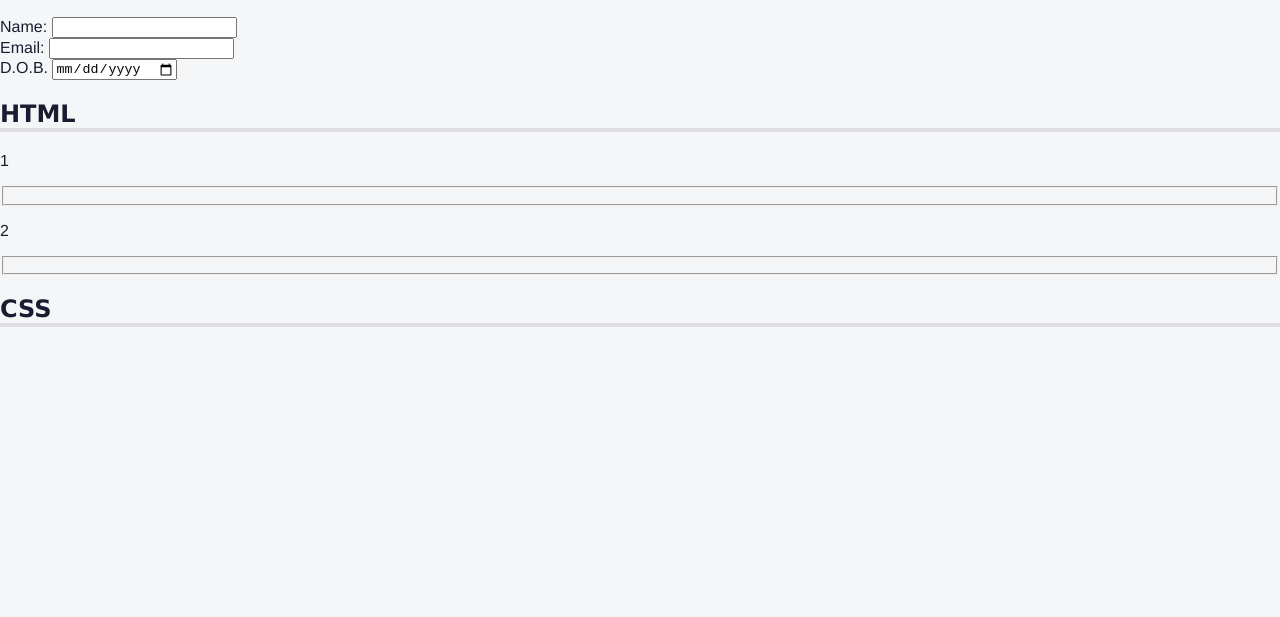
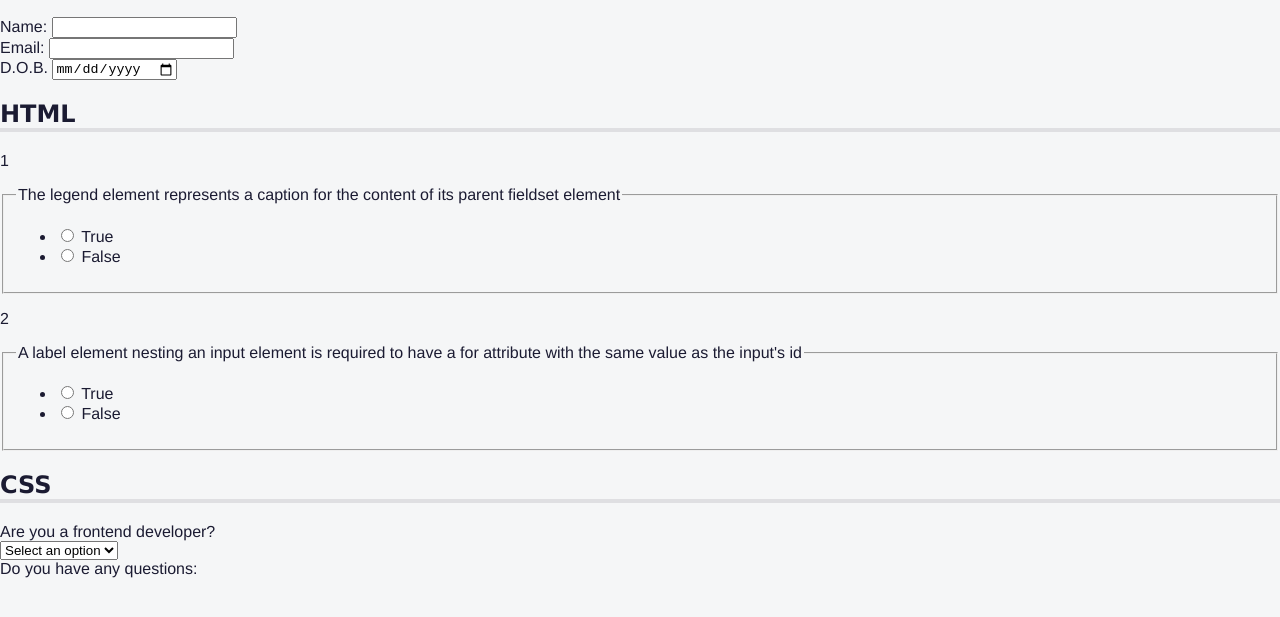
Before and after one commit to kacm79/fccAccessibilityQuiz, a plain HTML site: page index.html in a window 1280 px wide. Shown: the part 105-722 px from the top of the page. Drawn offline with Linux system fonts and the light colour scheme.

Commit message:
Update index.html

```diff
--- a/index.html
+++ b/index.html
@@ -40,16 +40,71 @@
           <h2 id="html-questions">HTML</h2>
           <div class="question-block">
             <p>1</p>
-            <fieldset class="question"></fieldset>
+            <fieldset class="question" name="html-question-one">
+              <legend>
+                The legend element represents a caption for the content of its
+                parent fieldset element
+              </legend>
+              <ul class="answers-list">
+                <li>
+                  <label for="q1-a1">
+                    <input type="radio" id="q1-a1" name="q1" value="true" />
+                    True
+                  </label>
+                </li>
+                <li>
+                  <label for="q1-a2">
+                    <input type="radio" id="q1-a2" name="q1" value="false" />
+                    False
+                  </label>
+                </li>
+              </ul>
+            </fieldset>
           </div>
           <div class="question-block">
             <p>2</p>
-            <fieldset class="question"></fieldset>
+            <fieldset class="question" name="html-question-two">
+              <legend>
+                A label element nesting an input element is required to have a
+                for attribute with the same value as the input's id
+              </legend>
+              <ul class="answers-list">
+                <li>
+                  <label for="q2-a1">
+                    <input type="radio" id="q2-a1" name="q2" value="true" />
+                    True
+                  </label>
+                </li>
+                <li>
+                  <label for="q2-a2">
+                    <input type="radio" id="q2-a2" name="q2" value="false" />
+                    False
+                  </label>
+                </li>
+              </ul>
+            </fieldset>
           </div>
-
         </section>
         <section role="region" aria-labelledby="css-questions">
           <h2 id="css-questions">CSS</h2>
+          <div class="formrow">
+            <div class="question-block">
+              <label for="customer">Are you a frontend developer?</label>
+            </div>
+            <div class="answer">
+              <select name="customer" id="customer" required>
+                <option value="">Select an option</option>
+                <option value="yes">Yes</option>
+                <option value="no">No</option>
+              </select>
+            </div>
+            <div class="question-block">
+              <label>Do you have any questions:</label>
+            </div>
+            <div class="answer">
+
+            </div>
+          </div>
         </section>
       </form>
     </main>
```
